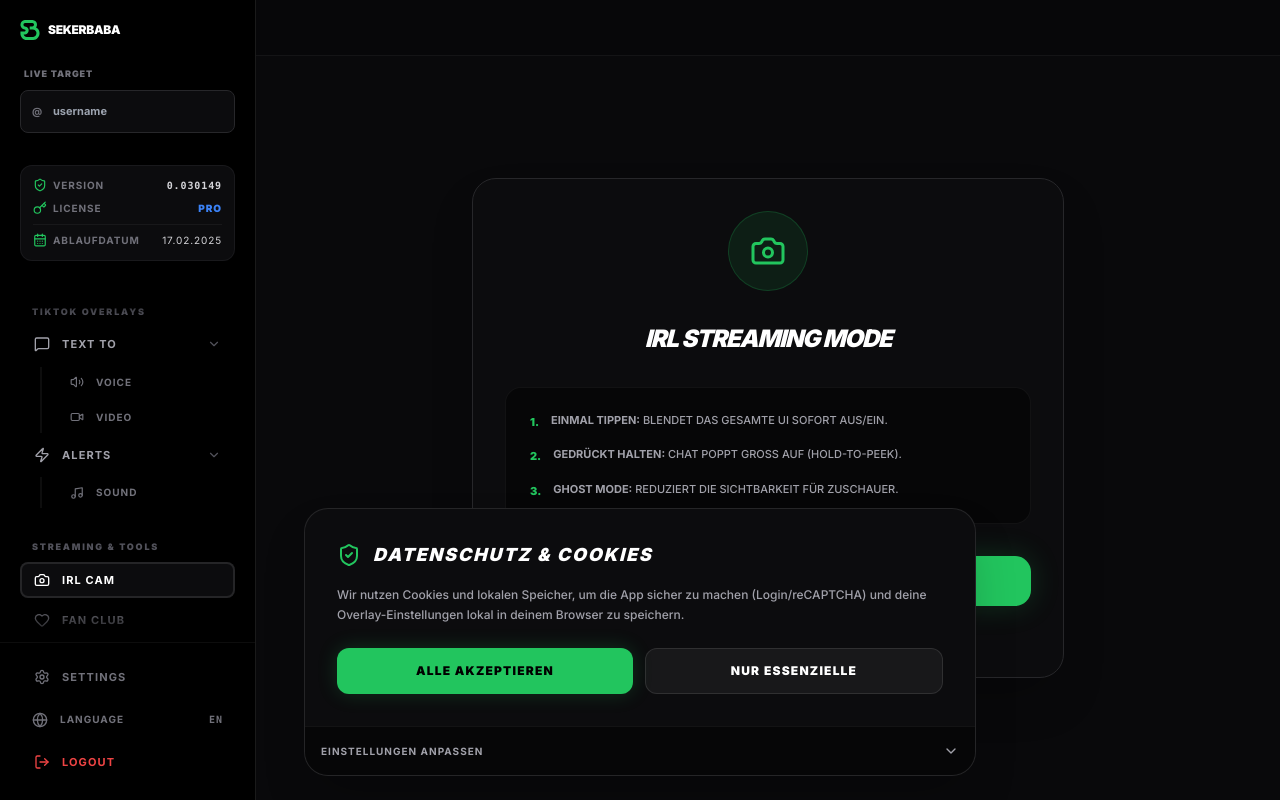
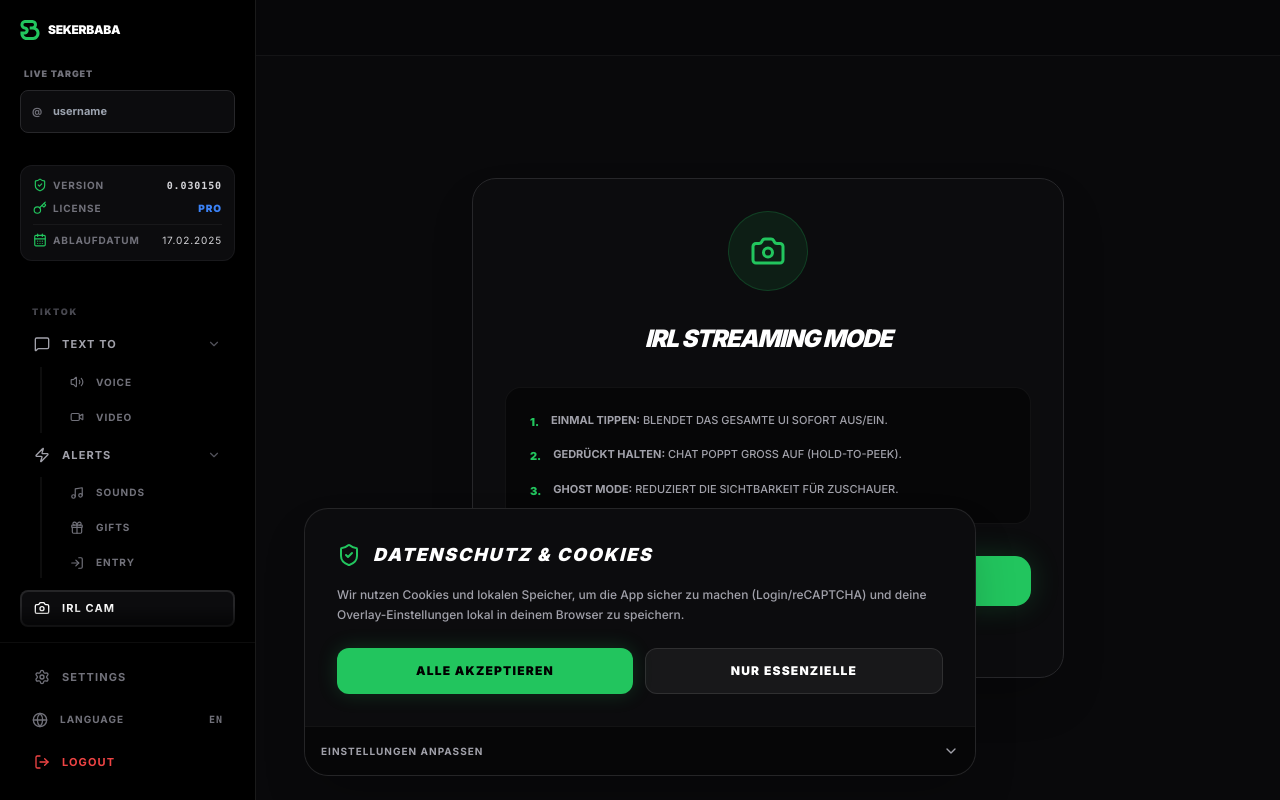
Before and after one commit to muhtarremsi/tiktok-overlay, a Next.js app: page /dashboard in a window 1280 px wide. Built offline with nearby package versions, Linux system fonts and the light colour scheme.

Commit message:
v0.030150: Reorganize sidebar navigation into main categories (TIKTOK, COMING SOON) and add placeholder modules for Gifts and Entry alerts

```diff
--- a/app/dashboard/page.tsx
+++ b/app/dashboard/page.tsx
@@ -9,7 +9,7 @@ import {
   Volume2, Globe, LogIn, CheckCircle2, Loader2, AlertCircle, Radio, Music, Info, Heart,
   Zap, ArrowRight, Monitor, Cpu, Gauge, Share2, Code2, LogOut, MessageSquare, Play, StopCircle,
   Camera, RefreshCw, FlipHorizontal, EyeOff, Eye, MessageCircle, ShieldCheck, Key, CalendarDays, Ghost, Hand, Cookie, HelpCircle, Music2, Copy,
-  ChevronDown, ChevronRight, Wand2, Gamepad2, Bot, Trophy, Video
+  ChevronDown, ChevronRight, Wand2, Gamepad2, Bot, Trophy, Video, Gift
 } from "lucide-react";
 
 function SpotifyLogo({ className }: { className?: string }) {
@@ -53,7 +53,7 @@ function DashboardContent() {
   const [chatMessages, setChatMessages] = useState<{id: number, nickname: string, comment: string}[]>([]);
   const [chatStatus, setChatStatus] = useState("Warten auf Verbindung...");
 
-  const version = "0.030149";
+  const version = "0.030150";
   const expiryDate = "17.02.2025";
 
   const spotifyConfigRef = useRef(spotifyConfig);
@@ -226,26 +226,31 @@ function DashboardContent() {
         >
             <div className="h-4"></div>
             <nav className="space-y-6 pb-10">
+                {/* TIKTOK HAUPTKATEGORIE */}
                 <div>
-                    <div className="text-[9px] font-black text-zinc-600 px-3 py-2 uppercase tracking-[0.2em] not-italic">TIKTOK OVERLAYS</div>
+                    <div className="text-[9px] font-black text-zinc-600 px-3 py-2 uppercase tracking-[0.2em] not-italic">TIKTOK</div>
                     <div className="space-y-1">
                         <MenuFolder label="TEXT TO" icon={<MessageSquare size={16}/>} defaultOpen={true}>
                             <SidebarSubItem icon={<Volume2 size={14}/>} label="Voice" active={activeView === "ttc"} onClick={() => {setActiveView("ttc"); setSidebarOpen(false);}} />
                             <SidebarSubItem icon={<Video size={14}/>} label="Video" active={activeView === "ttv"} onClick={() => {setActiveView("ttv"); setSidebarOpen(false);}} />
                         </MenuFolder>
+
                         <MenuFolder label="ALERTS" icon={<Zap size={16}/>} defaultOpen={true}>
-                            <SidebarSubItem icon={<Music size={14}/>} label="Sound" active={activeView === "sounds"} onClick={() => {setActiveView("sounds"); setSidebarOpen(false);}} />
+                            <SidebarSubItem icon={<Music size={14}/>} label="Sounds" active={activeView === "sounds"} onClick={() => {setActiveView("sounds"); setSidebarOpen(false);}} />
+                            <SidebarSubItem icon={<Gift size={14}/>} label="Gifts" active={activeView === "gifts"} onClick={() => {setActiveView("gifts"); setSidebarOpen(false);}} />
+                            <SidebarSubItem icon={<LogIn size={14}/>} label="Entry" active={activeView === "entry"} onClick={() => {setActiveView("entry"); setSidebarOpen(false);}} />
                         </MenuFolder>
+
+                        {/* Standalone Tools direkt unter TIKTOK */}
+                        <div className="pt-2 space-y-1">
+                            <SidebarItem icon={<Camera size={16} />} label="IRL Cam" active={activeView === "camera"} onClick={() => {setActiveView("camera"); setSidebarOpen(false);}} />
+                            <SidebarItem icon={<Heart size={16} />} label="Fan Club" active={activeView === "fanclub"} onClick={() => {setActiveView("fanclub"); setSidebarOpen(false);}} />
+                            <SidebarItem icon={<SpotifyLogo className="w-4 h-4"/>} label="Spotify" active={activeView === "spotify"} onClick={() => {setActiveView("spotify"); setSidebarOpen(false);}} />
+                        </div>
                     </div>
                 </div>
-                <div>
-                    <div className="text-[9px] font-black text-zinc-600 px-3 py-2 uppercase tracking-[0.2em] not-italic">STREAMING & TOOLS</div>
-                    <div className="space-y-1">
-                        <SidebarItem icon={<Camera size={16} />} label="IRL Cam" active={activeView === "camera"} onClick={() => {setActiveView("camera"); setSidebarOpen(false);}} />
-                        <SidebarItem icon={<Heart size={16} />} label="Fan Club" active={activeView === "fanclub"} onClick={() => {setActiveView("fanclub"); setSidebarOpen(false);}} />
-                        <SidebarItem icon={<SpotifyLogo className="w-4 h-4"/>} label="Spotify" active={activeView === "spotify"} onClick={() => {setActiveView("spotify"); setSidebarOpen(false);}} />
-                    </div>
-                </div>
+
+                {/* COMING SOON HAUPTKATEGORIE */}
                 <div>
                     <div className="text-[9px] font-black text-zinc-600 px-3 py-2 uppercase tracking-[0.2em] not-italic flex items-center gap-2">COMING SOON</div>
                     <div className="space-y-1 opacity-50">
@@ -286,7 +291,8 @@ function DashboardContent() {
           {activeView === "fanclub" && <ModuleFanclub isConnected={isTikTokConnected} config={fanclubConfig} setConfig={setFanclubConfig} />}
           {activeView === "spotify" && <ModuleSpotify isConnected={isSpotifyConnected} baseUrl={baseUrl} config={spotifyConfig} setConfig={setSpotifyConfig} />}
           {activeView === "settings" && <ModuleSettings hasConsent={hasFunctionalConsent} isConnected={isTikTokConnected} onConnect={handleTikTokConnect} isSpotifyConnected={isSpotifyConnected} onSpotifyConnect={handleSpotifyConnect} quality={perfQuality} setQuality={setPerfQuality} version={version} expiry={expiryDate} />}
-          {(activeView === "games" || activeView === "bot" || activeView === "leaderboard") && <ModuleComingSoon name={activeView} />}
+
+          {(activeView === "games" || activeView === "bot" || activeView === "leaderboard" || activeView === "gifts" || activeView === "entry") && <ModuleComingSoon name={activeView} />}
         </div>
       </main>
     </div>
@@ -323,11 +329,14 @@ function MenuFolder({ label, icon, defaultOpen, children }: any) {
 }
 
 function ModuleComingSoon({ name }: { name: string }) {
+    // Schönerer Display-Name für Platzhalter
+    const displayName = name === "entry" ? "Entry Alerts" : name === "gifts" ? "Gift Alerts" : name;
+
     return (
         <div className="h-[70vh] flex flex-col items-center justify-center p-10 text-center space-y-4 italic font-bold uppercase">
             <div className="w-20 h-20 bg-zinc-900 rounded-full flex items-center justify-center animate-pulse"><Code2 className="text-zinc-600" size={32}/></div>
             <h2 className="text-2xl text-white">IN ENTWICKLUNG</h2>
-            <p className="text-[10px] text-zinc-500 max-w-sm">Das Modul "{name}" wird in einem zukünftigen Update veröffentlicht.</p>
+            <p className="text-[10px] text-zinc-500 max-w-sm">Das Modul "{displayName}" wird in einem zukünftigen Update veröffentlicht.</p>
         </div>
     );
 }
@@ -703,7 +712,7 @@ function ModuleSpotify({ isConnected, baseUrl, config, setConfig }: any) {
             </div>
 
             <div className="flex flex-col gap-3 p-4 bg-black/60 rounded-xl border border-white/5">
-                <span className="text-[10px] font-black text-white uppercase tracking-wider flex items-center gap-2"><Monitor size={14}/> OBS / Live Studio Overlay Link</span>
+                <span className="text-[10px] font-black text-white uppercase tracking-wider block flex items-center gap-2"><Monitor size={14}/> OBS / Live Studio Overlay Link</span>
                 <div className="flex flex-col sm:flex-row gap-2">
                     <div className="flex-1 bg-black p-3 rounded-lg text-[9px] font-mono text-zinc-500 truncate border border-white/5 whitespace-nowrap overflow-x-auto">{overlayLink}</div>
                     {rtToken && <button onClick={() => navigator.clipboard.writeText(overlayLink)} className="bg-[#1DB954] text-black px-4 py-3 sm:py-0 rounded-lg text-[10px] font-black uppercase flex items-center justify-center gap-2 hover:scale-105 transition-transform w-full sm:w-auto"><Copy size={12}/> COPY</button>}
--- a/app/page.tsx
+++ b/app/page.tsx
@@ -47,7 +47,7 @@ export default function Home() {
       <div className="relative flex-1 flex flex-col justify-center items-center px-4 text-center z-20">
         <div className="max-w-4xl mx-auto space-y-6 md:space-y-8 w-full">
           <div className="inline-flex items-center gap-2 px-3 py-1 rounded-full border border-green-500/20 bg-green-500/5 text-green-400 text-[9px] font-bold uppercase tracking-widest backdrop-blur-sm">
-            <span className="w-1.5 h-1.5 rounded-full bg-green-500 animate-pulse"></span> v0.030149 Tailwind Fixes
+            <span className="w-1.5 h-1.5 rounded-full bg-green-500 animate-pulse"></span> v0.030150 Sidebar Update
           </div>
 
           <h1 className="text-5xl sm:text-6xl md:text-8xl font-black italic tracking-tighter leading-[0.9] uppercase drop-shadow-2xl break-words w-full">
```
Also changed, not shown: 1 other file (tests, documents, lock files or other folders).
